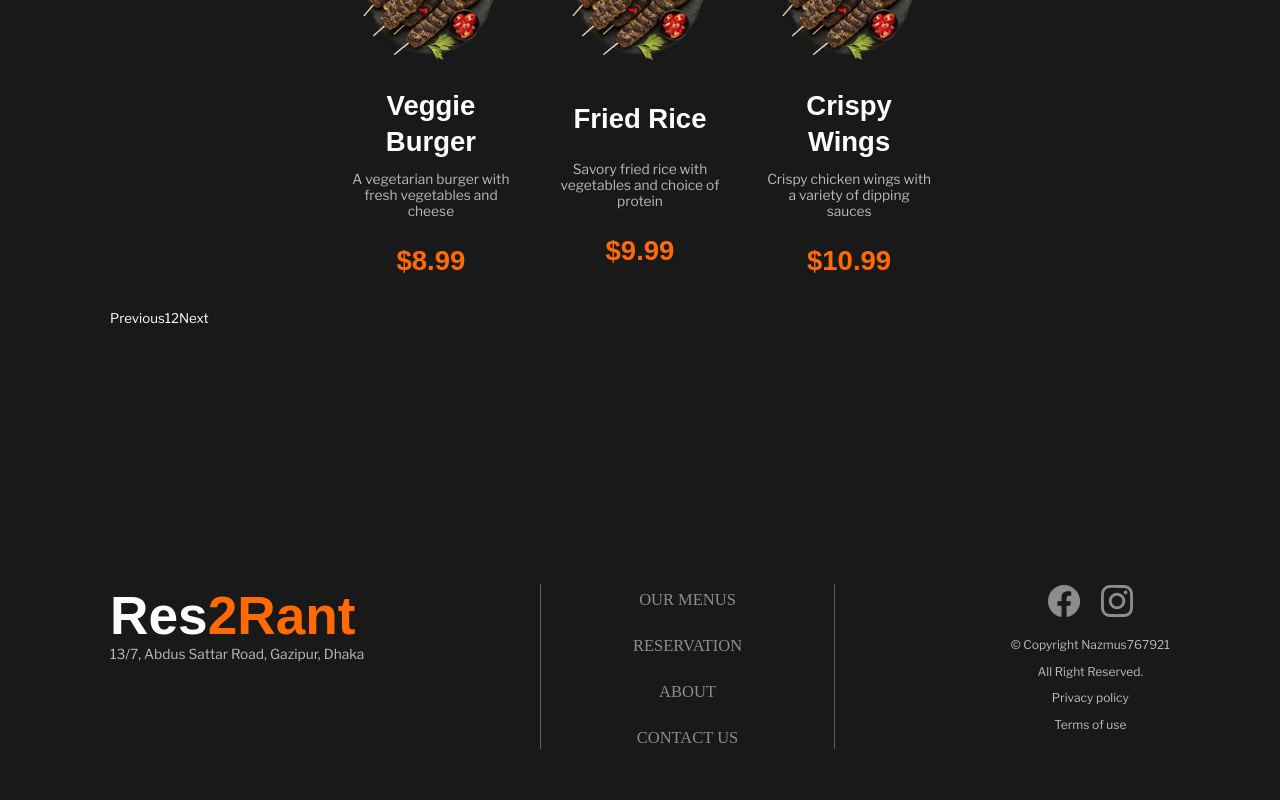
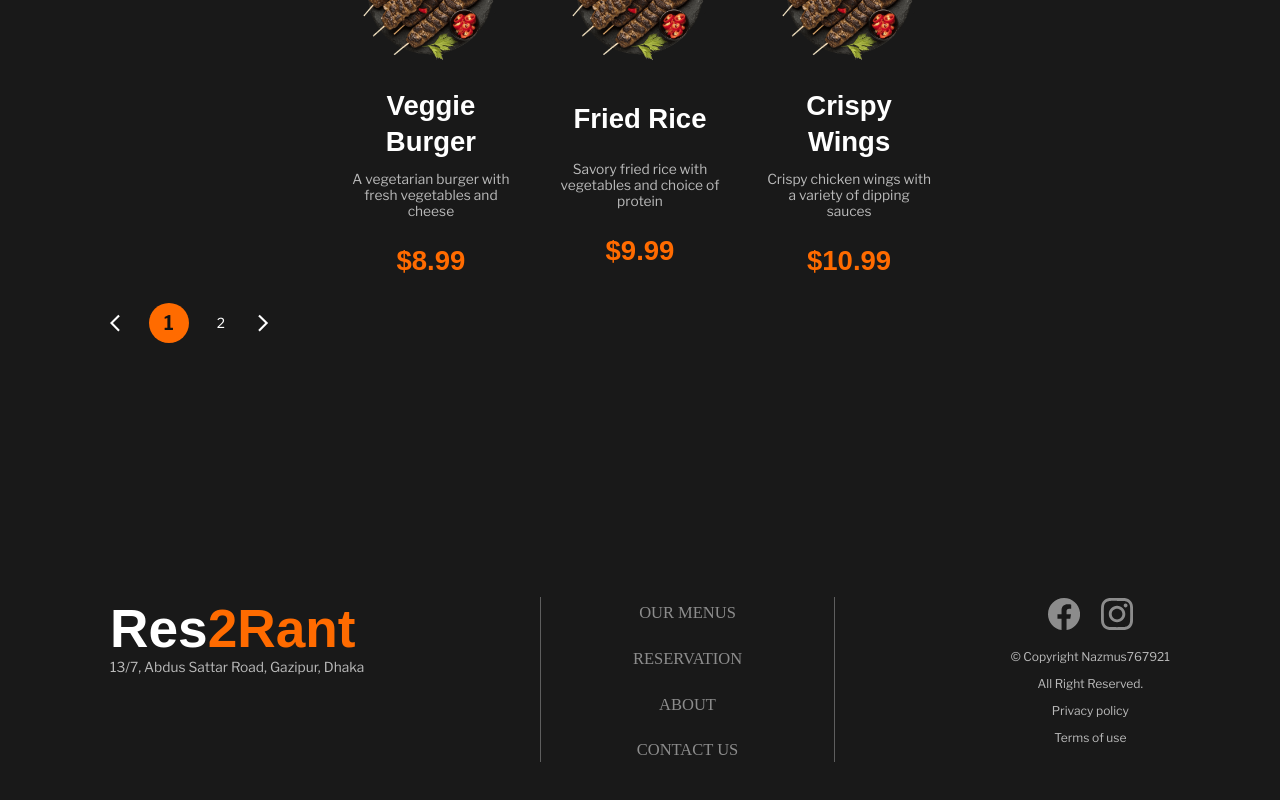
Before and after one commit to nazmus767921/Restaurant_project-1.00, a React (Vite) app: page /menu in a window 1280 px wide. Shown: the part 1085-1885 px from the top of the page. Built offline with nearby package versions, Linux system fonts and the light colour scheme; a web font is replaced by a local one.

Commit message:
complete

```diff
--- a/src/components/Pagination.jsx
+++ b/src/components/Pagination.jsx
@@ -1,36 +1,210 @@
+import styled from "styled-components";
 import { usePaginationContext } from "../store/contexts/pagination_context";
+import { MdArrowBackIos, MdArrowForwardIos } from "react-icons/md";
+import { colors } from "../utils/colors";
 
 const Pagination = () => {
 	const { currentPage, totalPages, nextPage, prevPage, goToPage } =
 		usePaginationContext();
 
+	// all works
+	// const getPageNumbers = () => {
+	// 	const pageNumbers = [];
+	// 	const maxVisiblePages = 3; // Maximum number of visible page numbers
+
+	// 	// Calculate the range of page numbers to display
+	// 	let start = currentPage - Math.floor(maxVisiblePages / 2);
+	// 	let end = currentPage + Math.floor(maxVisiblePages / 2);
+
+	// 	if (start < 1) {
+	// 		start = 1;
+	// 		end = Math.min(totalPages, maxVisiblePages);
+	// 	}
+
+	// 	if (end > totalPages) {
+	// 		end = totalPages;
+	// 		start = Math.max(1, totalPages - maxVisiblePages + 1);
+	// 	}
+
+	// 	if (start > 1) {
+	// 		// Always show the first page
+	// 		pageNumbers.push(
+	// 			<button
+	// 				type="button"
+	// 				key={1}
+	// 				onClick={() => goToPage(1)}
+	// 				className={currentPage === 1 ? "page_numbers active" : "page_numbers"}
+	// 			>
+	// 				{1}
+	// 			</button>
+	// 		);
+
+	// 		if (start > 2) {
+	// 			// Show ellipsis before the first page
+	// 			pageNumbers.push("...");
+	// 		}
+	// 	}
+
+	// 	for (let i = start; i <= end; i++) {
+	// 		pageNumbers.push(
+	// 			<button
+	// 				type="button"
+	// 				key={i}
+	// 				onClick={() => goToPage(i)}
+	// 				className={currentPage === i ? "page_numbers active" : "page_numbers"}
+	// 			>
+	// 				{i}
+	// 			</button>
+	// 		);
+	// 	}
+
+	// 	if (end < totalPages) {
+	// 		if (end < totalPages - 1) {
+	// 			// Show ellipsis after the last page
+	// 			pageNumbers.push("...");
+	// 		}
+
+	// 		// Always show the last page
+	// 		pageNumbers.push(
+	// 			<button
+	// 				type="button"
+	// 				key={totalPages}
+	// 				onClick={() => goToPage(totalPages)}
+	// 				className={
+	// 					currentPage === totalPages ? "page_numbers active" : "page_numbers"
+	// 				}
+	// 			>
+	// 				{totalPages}
+	// 			</button>
+	// 		);
+	// 	}
+
+	// 	return pageNumbers;
+	// };
+
 	const getPageNumbers = () => {
     const pageNumbers = [];
-		for (let i = 1; i <= totalPages; i++) {
+    let maxVisiblePages = 4; // Maximum number of visible page numbers
+
+    if (currentPage <= 3) {
+      maxVisiblePages = 5;
+    } else if (currentPage >= totalPages - 2) {
+      maxVisiblePages = 5;
+    } else if (currentPage > 3 && currentPage < totalPages - 2) {
+      maxVisiblePages = 3;
+    }
+
+    // Calculate the range of page numbers to display
+    let start = currentPage - Math.floor(maxVisiblePages / 2);
+    let end = currentPage + Math.floor(maxVisiblePages / 2);
+
+    if (start < 1) {
+      start = 1;
+      end = Math.min(totalPages, maxVisiblePages);
+    }
+
+    if (end > totalPages) {
+      end = totalPages;
+      start = Math.max(1, totalPages - maxVisiblePages + 1);
+    }
+
+    if (start > 1) {
+      // Always show the first page
       pageNumbers.push(
         <button
+          type="button"
+          key={1}
+          onClick={() => goToPage(1)}
+          className={currentPage === 1 ? "page_numbers active" : "page_numbers"}
+        >
+          {1}
+        </button>
+      );
+
+      if (start > 2) {
+        // Show ellipsis before the first page
+        pageNumbers.push("...");
+      }
+    }
+
+    for (let i = start; i <= end; i++) {
+      pageNumbers.push(
+        <button
+          type="button"
           key={i}
           onClick={() => goToPage(i)}
-					className={currentPage === i ? "active" : ""}
+          className={currentPage === i ? "page_numbers active" : "page_numbers"}
         >
           {i}
         </button>
       );
     }
+
+    if (end < totalPages) {
+      if (end < totalPages - 1) {
+        // Show ellipsis after the last page
+        pageNumbers.push("...");
+      }
+
+      // Always show the last page
+      pageNumbers.push(
+        <button
+          type="button"
+          key={totalPages}
+          onClick={() => goToPage(totalPages)}
+          className={currentPage === totalPages ? "page_numbers active" : "page_numbers"}
+        >
+          {totalPages}
+        </button>
+      );
+    }
+
     return pageNumbers;
   };
 
 	return (
-		<div className="pagination">
-			<button onClick={prevPage} disabled={currentPage === 1}>
-				Previous
+		<Wrapper>
+			<button type="button" onClick={prevPage} disabled={currentPage === 1}>
+				<MdArrowBackIos />
 			</button>
 			{getPageNumbers()}
-			<button onClick={nextPage} disabled={currentPage === totalPages}>
-				Next
+			<button
+				type="button"
+				onClick={nextPage}
+				disabled={currentPage === totalPages}
+			>
+				<MdArrowForwardIos />
 			</button>
-		</div>
+		</Wrapper>
 	);
 };
 
+const Wrapper = styled.div`
+	display: flex;
+	flex-direction: row;
+	align-items: center;
+	gap: 1em;
+
+	button {
+		display: flex;
+		justify-content: center;
+		align-items: center;
+		font-size: 0.55em;
+		width: 2em;
+		aspect-ratio: 1/1;
+		/* makeup */
+		color: ${colors["text-white"]};
+		border-radius: 999px;
+	}
+	button.page_numbers {
+		font-size: 0.75em;
+	}
+	button.active {
+		background-color: ${colors.brand};
+		color: ${colors["bg-primary-dark-deep"]};
+		font-weight: 700;
+		font-size: 110%;
+	}
+`;
+
 export default Pagination;
```
Lines whose indentation alone changed are shown as unchanged.
